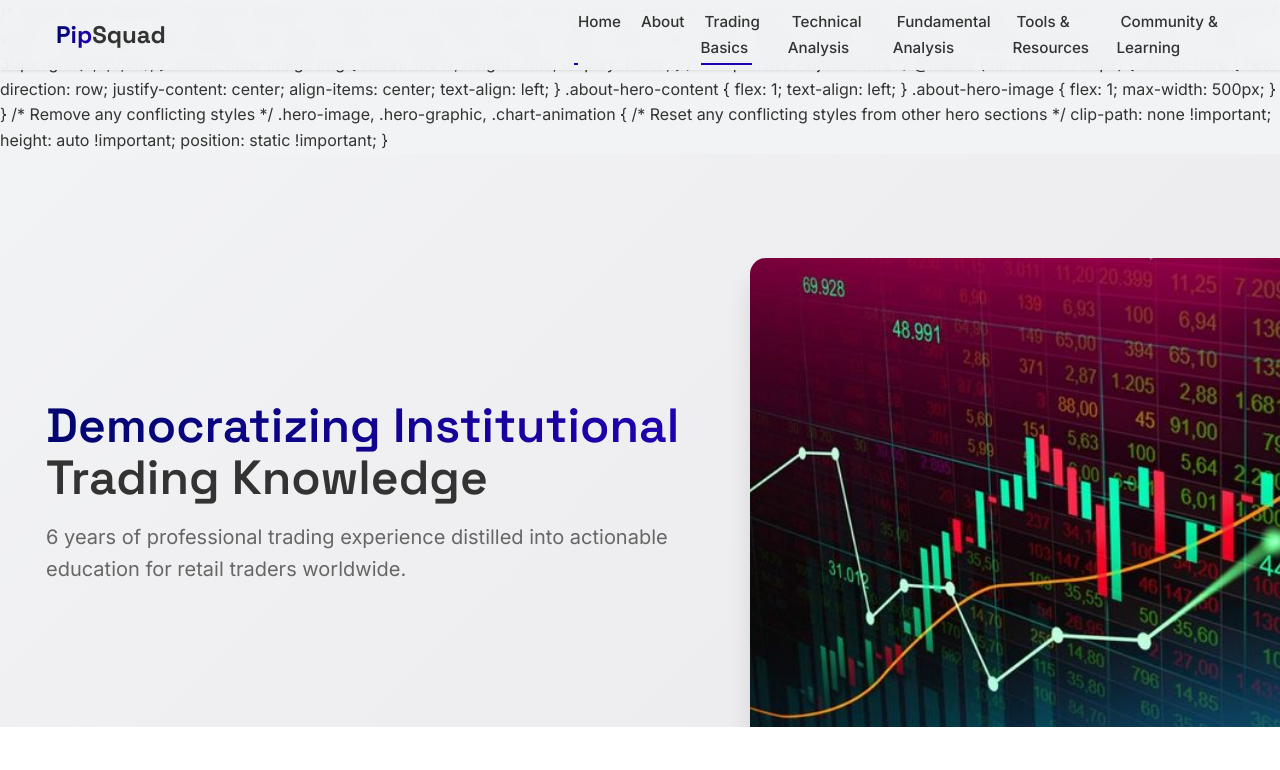
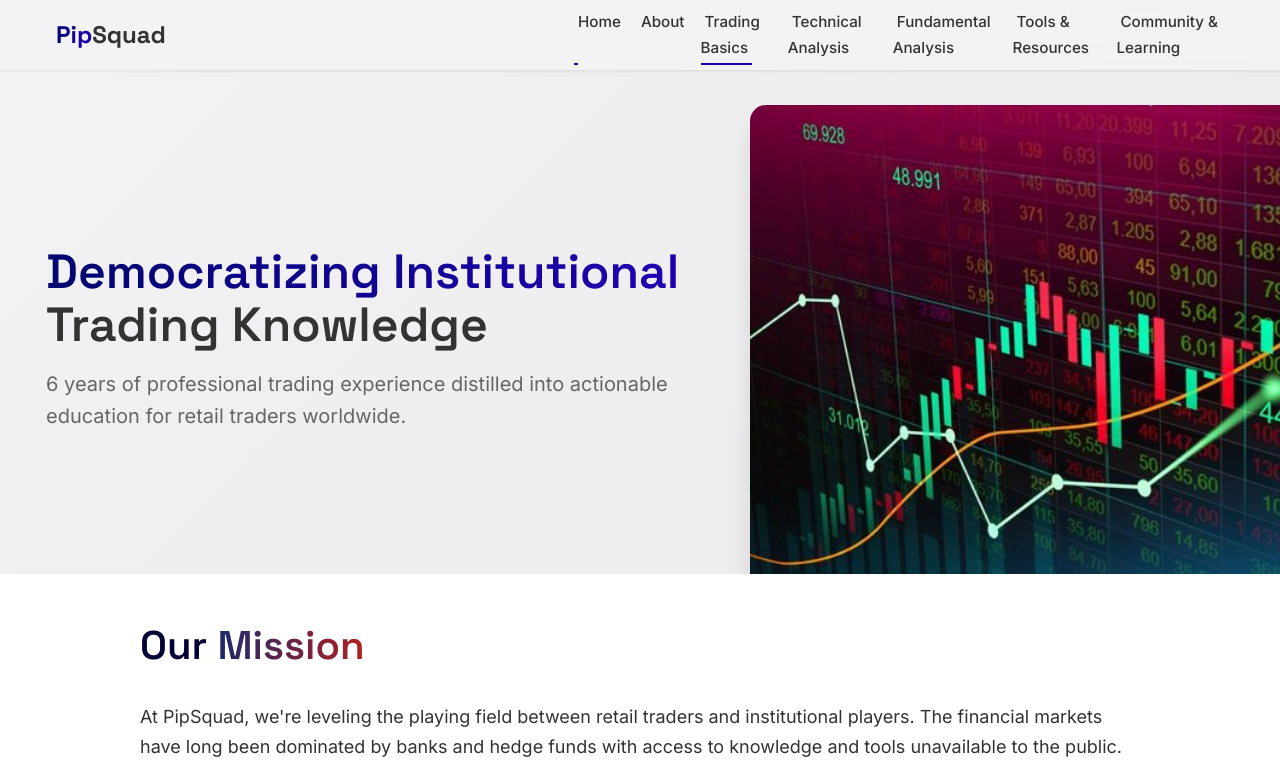
Before and after one commit to MJ-Fx/PipSquad, a plain HTML site: page about.html in a window 1280 px wide. Shown: the top 770 px of the page. Drawn offline with Linux system fonts and the light colour scheme; a script that the page names is missing.

Commit message:
Update about.html

```diff
--- a/about.html
+++ b/about.html
@@ -20,66 +20,6 @@
     <link rel="preconnect" href="https://fonts.gstatic.com" crossorigin>
     <link href="https://fonts.googleapis.com/css2?family=Inter:wght@300;400;500;600;700&family=Space+Grotesk:wght@400;500;600;700&display=swap" rel="stylesheet">
 </head>
-    <styles>
-        /* About Hero Section - Fixed for Mobile */
-.about-hero {
-    display: flex;
-    flex-direction: column;
-    align-items: center;
-    gap: 2rem;
-    padding: 2rem 1rem;
-}
-
-.about-hero-content {
-    width: 100%;
-    max-width: 800px;
-    text-align: center;
-}
-
-.about-hero-image {
-    width: 100%;
-    max-width: 400px;
-    border-radius: 8px;
-    overflow: hidden;
-    box-shadow: 0 10px 30px rgba(0,0,0,0.1);
-}
-
-.about-hero-image img {
-    width: 100%;
-    height: auto;
-    display: block;
-}
-
-/* Responsive Adjustments */
-@media (min-width: 768px) {
-    .about-hero {
-        flex-direction: row;
-        justify-content: center;
-        align-items: center;
-        text-align: left;
-    }
-
-    .about-hero-content {
-        flex: 1;
-        text-align: left;
-    }
-
-    .about-hero-image {
-        flex: 1;
-        max-width: 500px;
-    }
-}
-
-/* Remove any conflicting styles */
-.hero-image,
-.hero-graphic,
-.chart-animation {
-    /* Reset any conflicting styles from other hero sections */
-    clip-path: none !important;
-    height: auto !important;
-    position: static !important;
-}
-    </styles>
 <body>
     <!-- Header/Navigation - Consistent with index.html -->
     <header class="header">
@@ -126,7 +66,7 @@
                             <li><a href="tools-resources.html">Indicators & Tools</a></li>
                         </ul>
                     </li>
-                    </li>
+
                     <li><a href="fundamental-analysis.html">Fundamental Analysis</a></li>
 
                     <li><a href="tools-resources.html">Tools & Resources</a></li>
@@ -385,5 +325,4 @@ document.addEventListener('DOMContentLoaded', function() {
 <script src="main.js"></script>
 <script src="about-animations.js"></script>
 </body>
-
 </html>
```
